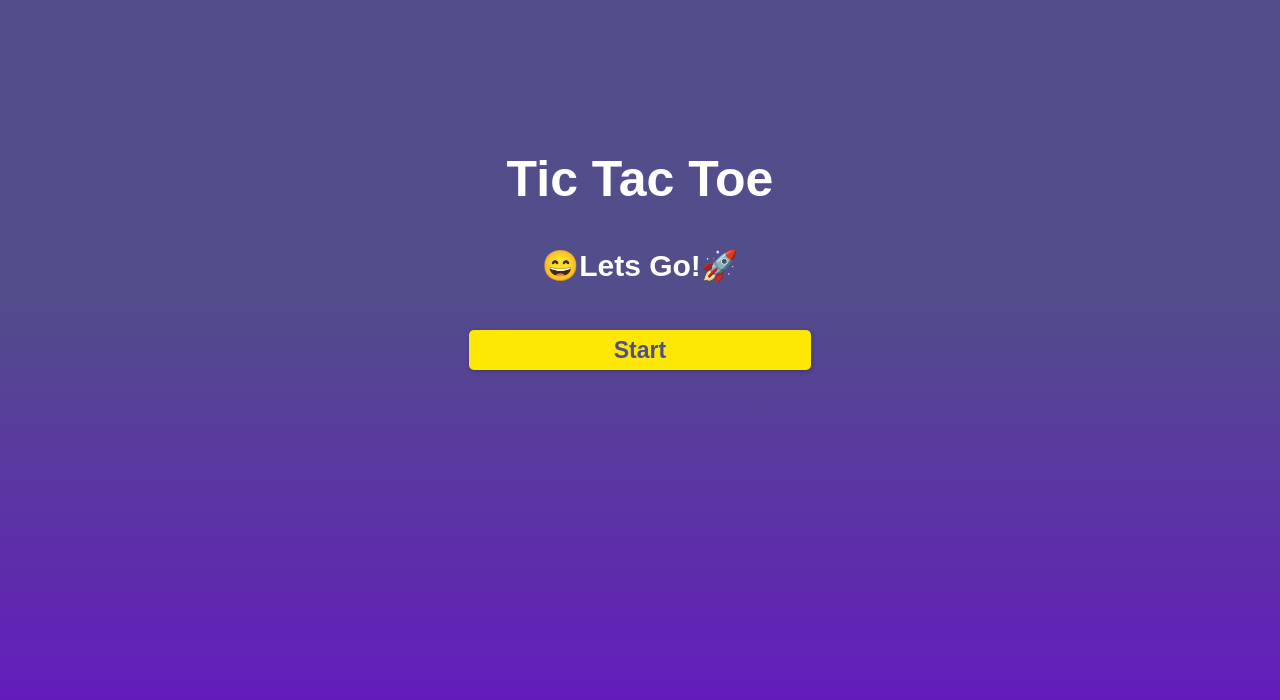
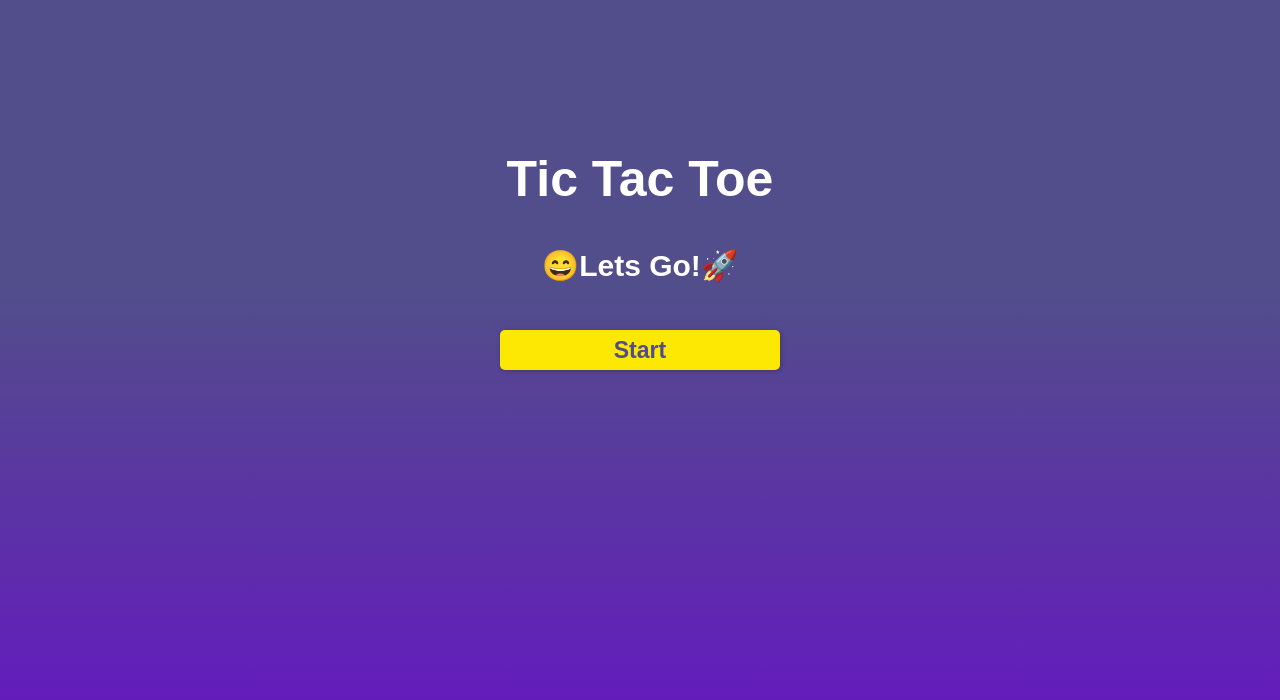
Before and after one commit to ElimarLucena/Tic-Tac-Toe, a React (Create React App) app in the folder tic-tac-toe/: page / in a window 1280 px wide. Shown: the top 700 px of the page. Built offline with nearby package versions, Linux system fonts and the light colour scheme; the HTML template or start-up script is replaced by a standard one.

Commit message:
style:  Responsive breakpoints for everyone login page

```diff
--- a/tic-tac-toe/src/Pages/Login/style.css
+++ b/tic-tac-toe/src/Pages/Login/style.css
@@ -60,6 +60,12 @@
   text-align: center;
   margin-top: 40px;
   font-size: 30px;
+}
+
+@media screen and (min-width: 1280px){
+  .button-login {
+    max-width: 280px;
+  }
 }
 
 @media screen and (min-width: 769px) and (max-width: 1279px){
```
